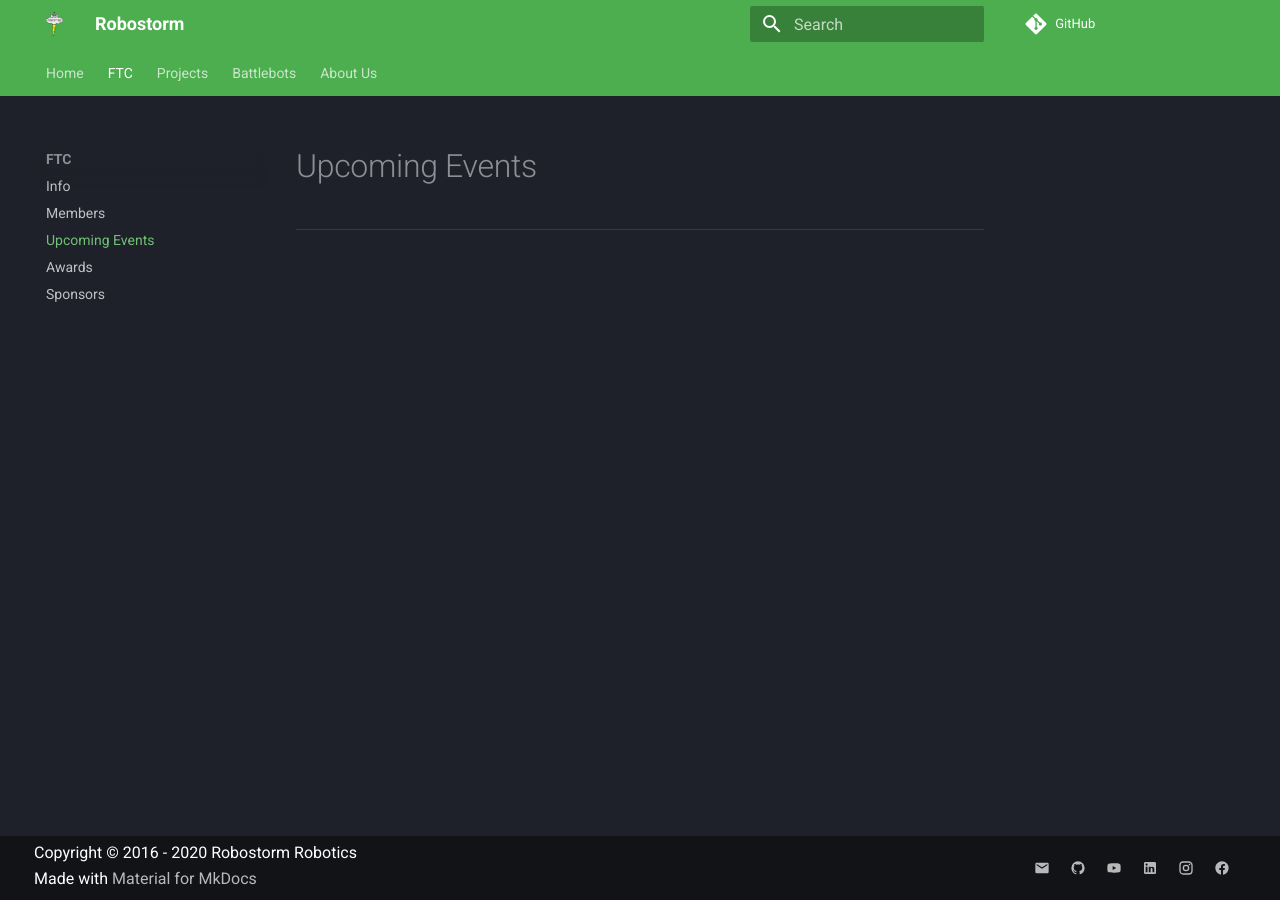
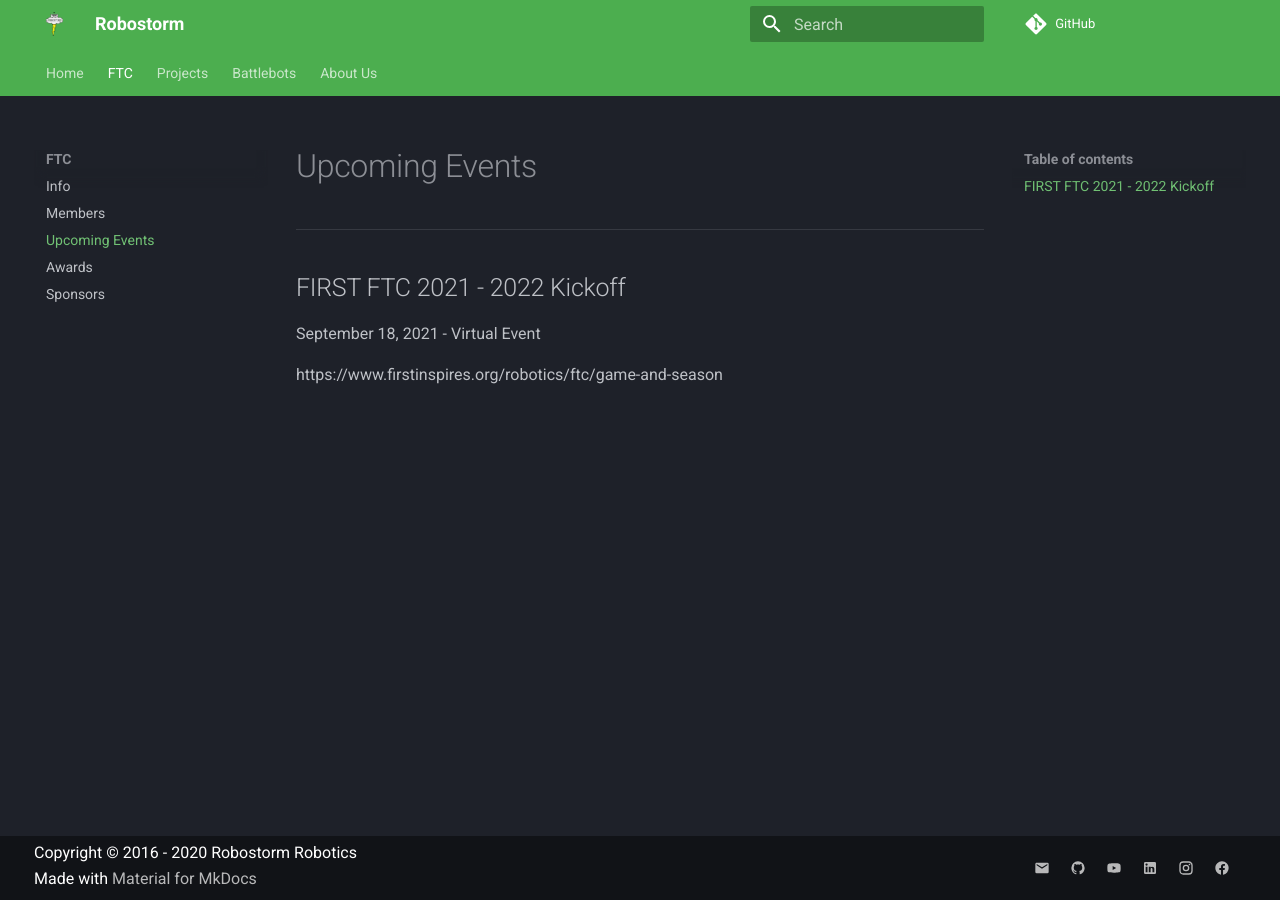
Before and after one commit to Robostorm/Website, an MkDocs documentation site: the page built from docs/FTC/upcoming-events.md, in a window 1280 px wide. Built offline with MkDocs 1.6.1 and Material for MkDocs 9.7.7, drawn with Linux system fonts in a browser that asks for light colours.

Commit message:
Update upcoming-events.md

```diff
--- a/docs/FTC/upcoming-events.md
+++ b/docs/FTC/upcoming-events.md
@@ -1,2 +1,8 @@
 # Upcoming Events
 ---
+
+## FIRST FTC 2021 - 2022 Kickoff
+
+September 18, 2021 - Virtual Event
+
+https://www.firstinspires.org/robotics/ftc/game-and-season
```
